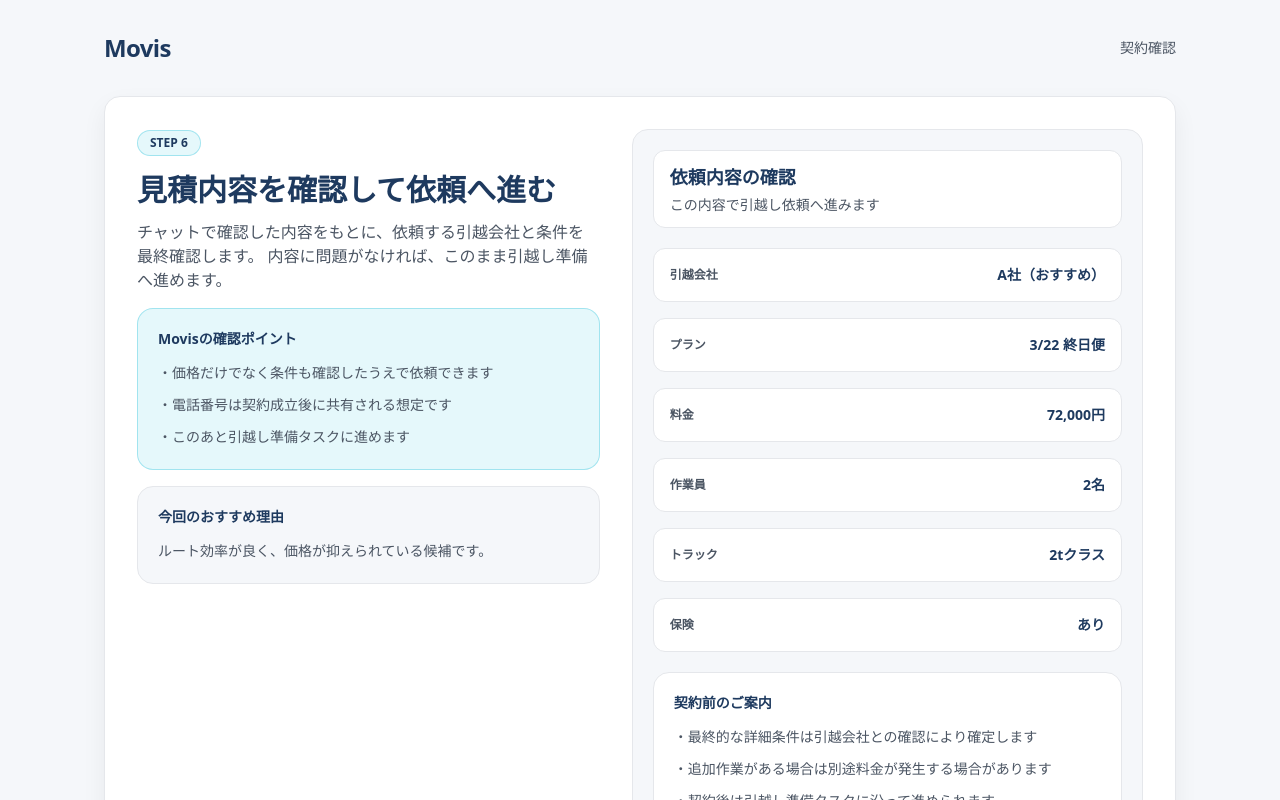
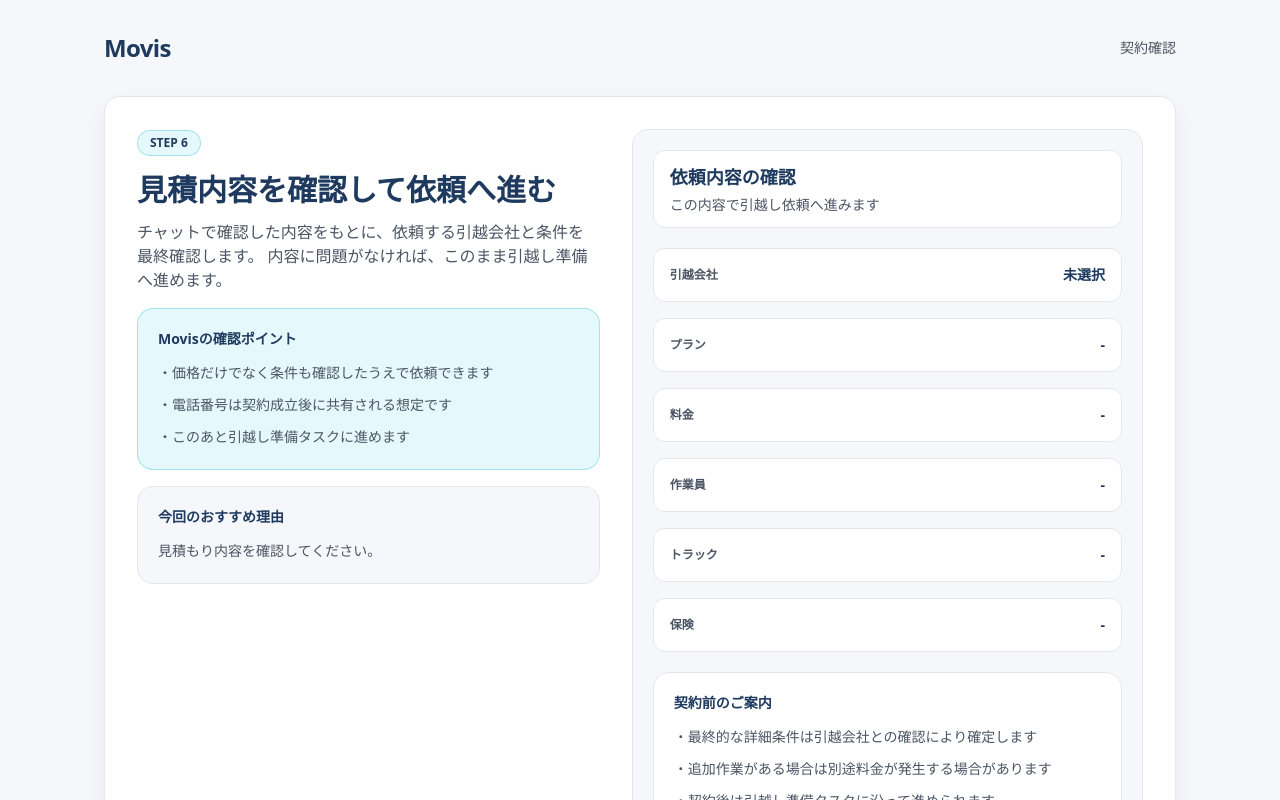
Before and after one commit to rjshimoyama-bot/lifeport-mvp, a Next.js app: page /confirm in a window 1280 px wide. Shown: the top 800 px of the page. Built offline with nearby package versions, Linux system fonts and the light colour scheme.

Commit message:
Update page.tsx

```diff
--- a/app/confirm/page.tsx
+++ b/app/confirm/page.tsx
@@ -5,16 +5,54 @@ import { useMemo } from "react";
 
 export default function ConfirmPage() {
   const selectedQuote = useMemo(() => {
+  if (typeof window === "undefined") {
     return {
-      company: "A社（おすすめ）",
-      plan: "3/22 終日便",
-      price: "72,000円",
-      crew: "2名",
-      truck: "2tクラス",
-      insurance: "あり",
-      note: "ルート効率が良く、価格が抑えられている候補です。",
+      company: "未選択",
+      plan: "-",
+      price: "-",
+      crew: "-",
+      truck: "-",
+      insurance: "-",
+      note: "見積もり内容を確認してください。",
     };
-  }, []);
+  }
+
+  const saved = localStorage.getItem("movis_selected_quote");
+  if (!saved) {
+    return {
+      company: "未選択",
+      plan: "-",
+      price: "-",
+      crew: "-",
+      truck: "-",
+      insurance: "-",
+      note: "見積もり内容を確認してください。",
+    };
+  }
+
+  try {
+    const parsed = JSON.parse(saved);
+    return {
+      company: parsed.company || "未選択",
+      plan: parsed.plan || "-",
+      price: parsed.price || "-",
+      crew: parsed.crew || "-",
+      truck: parsed.truck || "-",
+      insurance: parsed.insurance || "-",
+      note: parsed.note || "見積もり内容を確認してください。",
+    };
+  } catch {
+    return {
+      company: "未選択",
+      plan: "-",
+      price: "-",
+      crew: "-",
+      truck: "-",
+      insurance: "-",
+      note: "見積もり内容を確認してください。",
+    };
+  }
+}, []);
 
   return (
     <main className="min-h-screen bg-bg">
```
